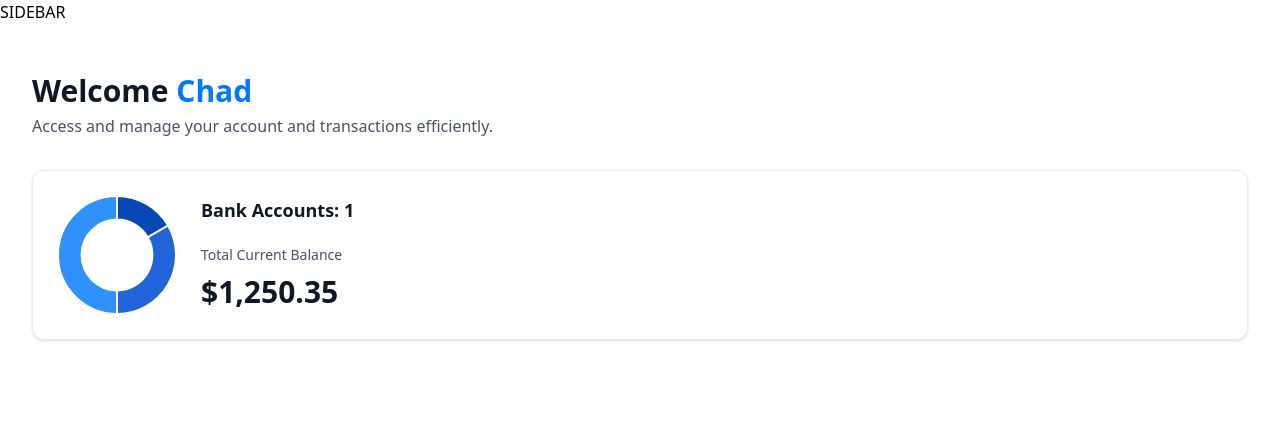
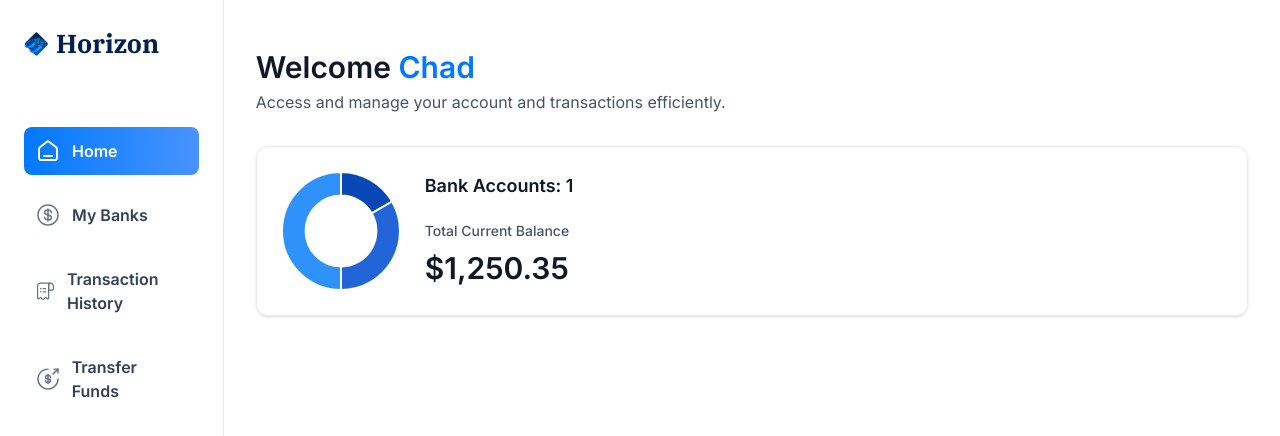
Before and after one commit to GrueneOaks/banking, a Next.js app: page / in a window 1280 px wide. Shown: the top 436 px of the page. Built offline with nearby package versions, Linux system fonts and the light colour scheme.

Commit message:
implement desktop sidebar

```diff
--- a/app/(root)/layout.tsx
+++ b/app/(root)/layout.tsx
@@ -1,11 +1,15 @@
+import Sidebar from "@/components/Sidebar";
+
 export default function RootLayout({
   children,
 }: Readonly<{
   children: React.ReactNode;
 }>) {
+  const loggedIn = { firstName: 'Chad', lastName: 'Palmer'}
+
   return (
-    <main>
-      SIDEBAR
+    <main className="flex h-screen w-full font-inter">
+      <Sidebar user={loggedIn} />
       {children}
     </main>
   );
--- /dev/null
+++ b/components/Sidebar.tsx
@@ -0,0 +1,56 @@
+'use client'
+
+import { sidebarLinks } from "@/constants"
+import { cn } from "@/lib/utils"
+import Image from "next/image"
+import Link from "next/link"
+import { usePathname } from "next/navigation"
+
+const Sidebar = ({ user }: SiderbarProps ) => {
+  const pathName = usePathname();
+  return (
+    <section className="sidebar">
+      <nav className="flex flex-col gap-4">
+        <Link href="/"
+          className="mb-12 cursor-pointer flex items-center gap-2">
+            <Image
+              src="/icons/logo.svg"
+              width={34}
+              height={34}
+              alt="Horizon Logo"
+              className="size-[24px] max-xl:size-14"
+            />
+            <h1 className="sidebar-logo">Horizon</h1>
+        </Link>
+
+        {sidebarLinks.map((item) => {
+          const isActive = pathName === item.route || pathName.startsWith(`${item.route}/`)
+          return (
+            <Link
+              href={item.route}
+              key={item.label}
+              className={cn('sidebar-link', { 'bg-bank-gradient': isActive })}
+            >
+              <div className="relative size-6">
+                <Image
+                  src={item.imgURL}
+                  alt={item.label}
+                  className={cn({ 'brightness-[3] invert-0': isActive })}
+                  fill
+                  />
+              </div>
+              <p className={cn('sidebar-label', { '!text-white': isActive })}>
+                {item.label}
+              </p>
+            </Link>
+          )
+        })}
+
+        USER
+      </nav>
+
+      FOOTER
+    </section>
+  )
+}
+export default Sidebar
```
